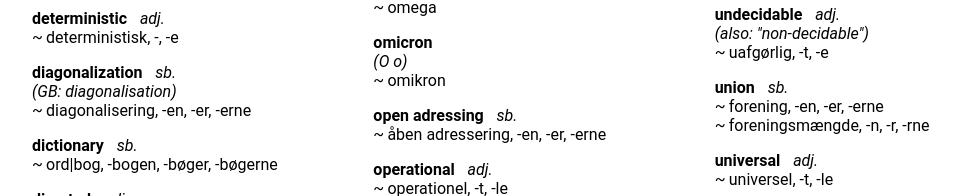
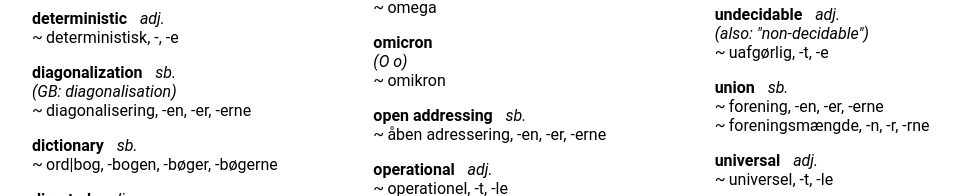
Before and after one commit to SSoelvsten/en-dk, a React (Create React App) app: page / in a window 1280 px wide. Shown: the part 5363-5559 px from the top of the page, without its empty margins (112-1075 px from the left). Built offline with nearby package versions, Linux system fonts and the light colour scheme.

Commit message:
fix address spelling

```diff
--- a/src/dictionary.ts
+++ b/src/dictionary.ts
@@ -1281,7 +1281,7 @@ export const en_dk : Lexeme[] = [
     keywords: ["greek alphabet"]
   },
   {
-    word: "open adressing",
+    word: "open addressing",
     type: "sb.",
     translations: ["åben adressering, -en, -er, -erne"],
     keywords: ["algorithmics", "hashing"]
```
